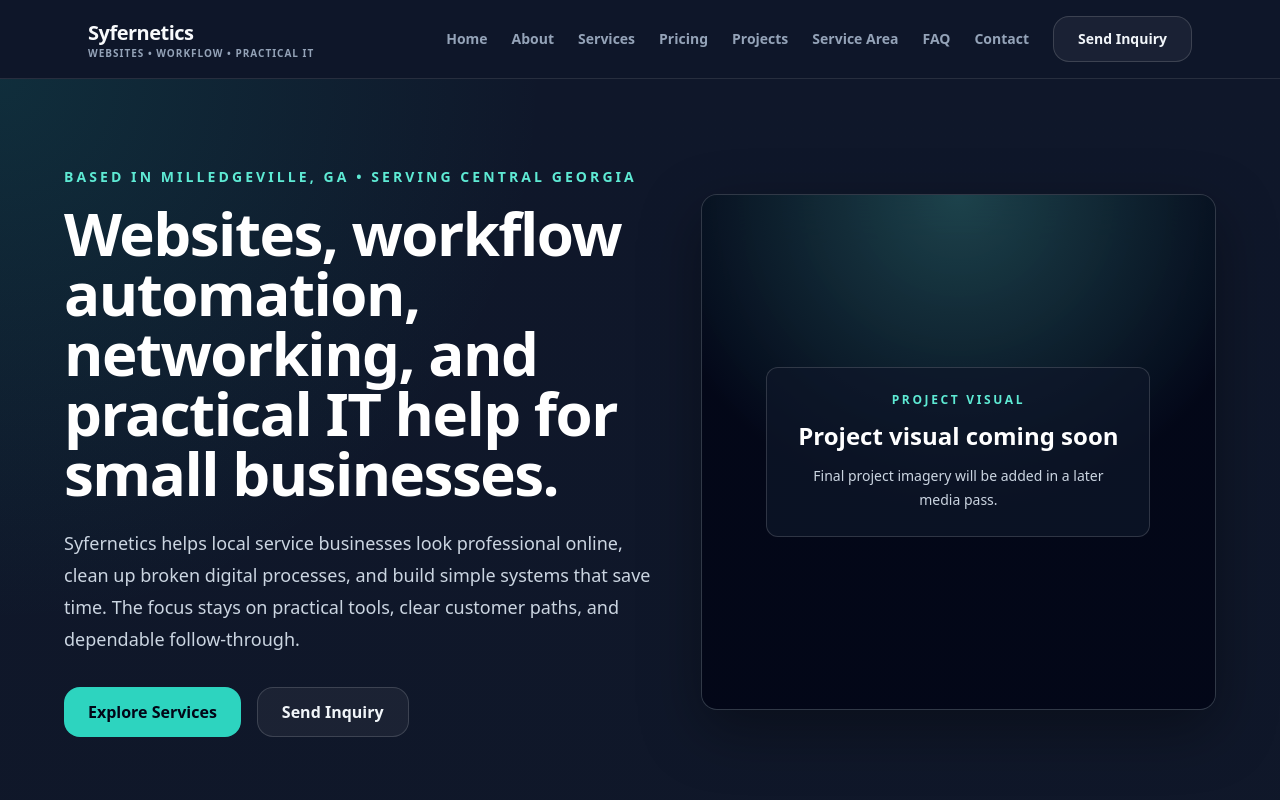
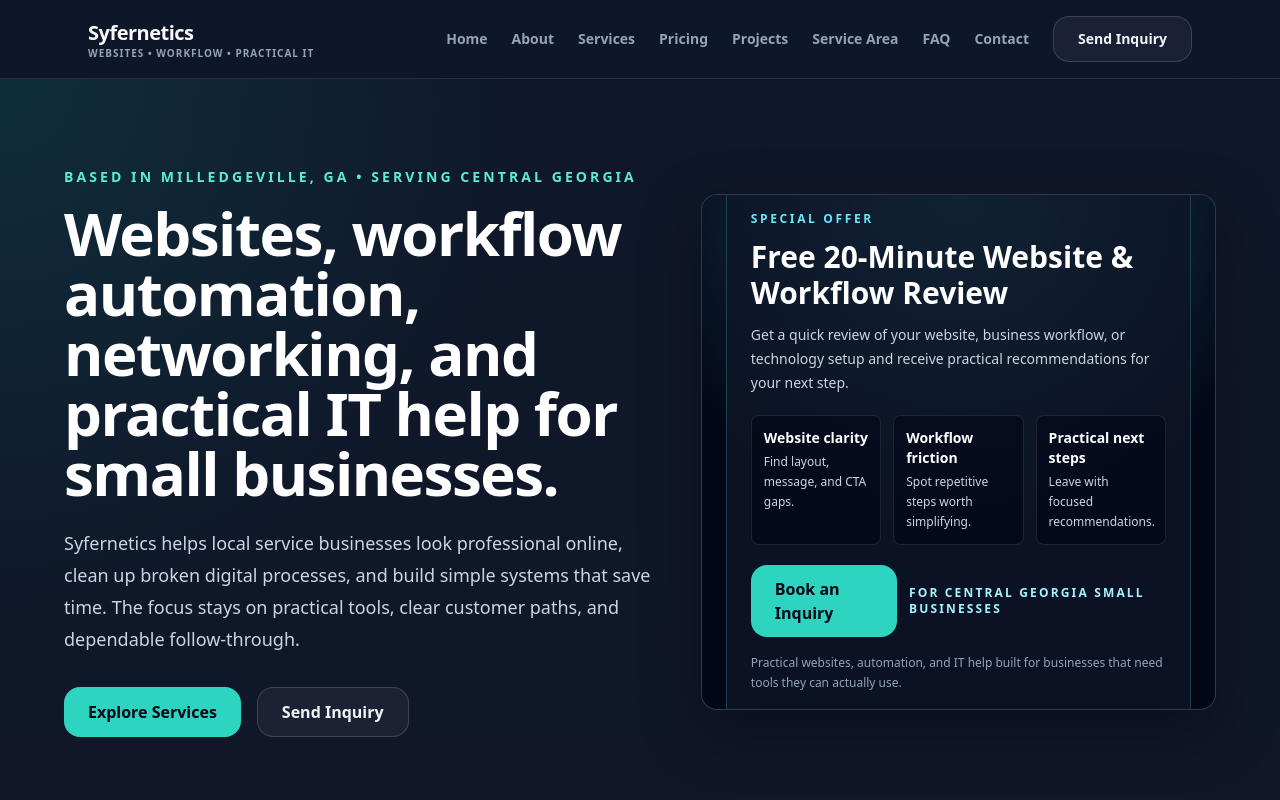
Before and after one commit to otiseduncan/Syfernetics-Home, a Next.js app: page / in a window 1280 px wide. Shown: the top 800 px of the page. Built offline with nearby package versions, Linux system fonts and the light colour scheme.

Commit message:
Add homepage promo review panel

```diff
--- a/app/page.tsx
+++ b/app/page.tsx
@@ -96,14 +96,42 @@
           </div>
 
           <CardShell className="group relative aspect-square overflow-hidden p-0">
-            <div className="relative flex h-full w-full items-center justify-center bg-[radial-gradient(circle_at_top,rgba(45,212,191,0.18),rgba(2,6,23,0.95)_55%)] p-8 text-center">
-              <div className="max-w-sm rounded-xl border border-white/15 bg-slate-900/70 p-6">
-                <p className="text-xs font-black uppercase tracking-[0.22em] text-teal-300">
-                  Project Visual
+            <div className="relative flex h-full w-full items-center justify-center bg-[radial-gradient(circle_at_top,rgba(34,211,238,0.2),rgba(2,6,23,0.96)_58%)] p-5 sm:p-6">
+              <div className="w-full rounded-xl border border-cyan-300/20 bg-slate-900/75 p-5 sm:p-6">
+                <p className="text-xs font-black uppercase tracking-[0.22em] text-cyan-300">Special Offer</p>
+                <h2 className="mt-3 text-2xl font-black leading-tight text-white sm:text-3xl">
+                  Free 20-Minute Website &amp; Workflow Review
+                </h2>
+                <p className="mt-3 text-sm leading-6 text-slate-300">
+                  Get a quick review of your website, business workflow, or technology setup and receive practical
+                  recommendations for your next step.
                 </p>
-                <h2 className="mt-3 text-2xl font-black text-white">Project visual coming soon</h2>
-                <p className="mt-3 text-sm leading-6 text-slate-300">
-                  Final project imagery will be added in a later media pass.
+
+                <div className="mt-5 grid gap-3 sm:grid-cols-3">
+                  <div className="rounded-lg border border-white/10 bg-slate-950/60 p-3">
+                    <p className="text-sm font-bold text-white">Website clarity</p>
+                    <p className="mt-1 text-xs leading-5 text-slate-300">Find layout, message, and CTA gaps.</p>
+                  </div>
+                  <div className="rounded-lg border border-white/10 bg-slate-950/60 p-3">
+                    <p className="text-sm font-bold text-white">Workflow friction</p>
+                    <p className="mt-1 text-xs leading-5 text-slate-300">Spot repetitive steps worth simplifying.</p>
+                  </div>
+                  <div className="rounded-lg border border-white/10 bg-slate-950/60 p-3">
+                    <p className="text-sm font-bold text-white">Practical next steps</p>
+                    <p className="mt-1 text-xs leading-5 text-slate-300">Leave with focused recommendations.</p>
+                  </div>
+                </div>
+
+                <div className="mt-5 flex flex-col gap-3 sm:flex-row sm:items-center sm:justify-between">
+                  <ButtonLink href="/contact">Book an Inquiry</ButtonLink>
+                  <p className="text-xs font-semibold uppercase tracking-[0.18em] text-cyan-200">
+                    For Central Georgia small businesses
+                  </p>
+                </div>
+
+                <p className="mt-4 text-xs leading-5 text-slate-400">
+                  Practical websites, automation, and IT help built for businesses that need tools they can actually
+                  use.
                 </p>
               </div>
             </div>
```
Also changed, not shown: 1 other file (tests, documents, lock files or other folders).
